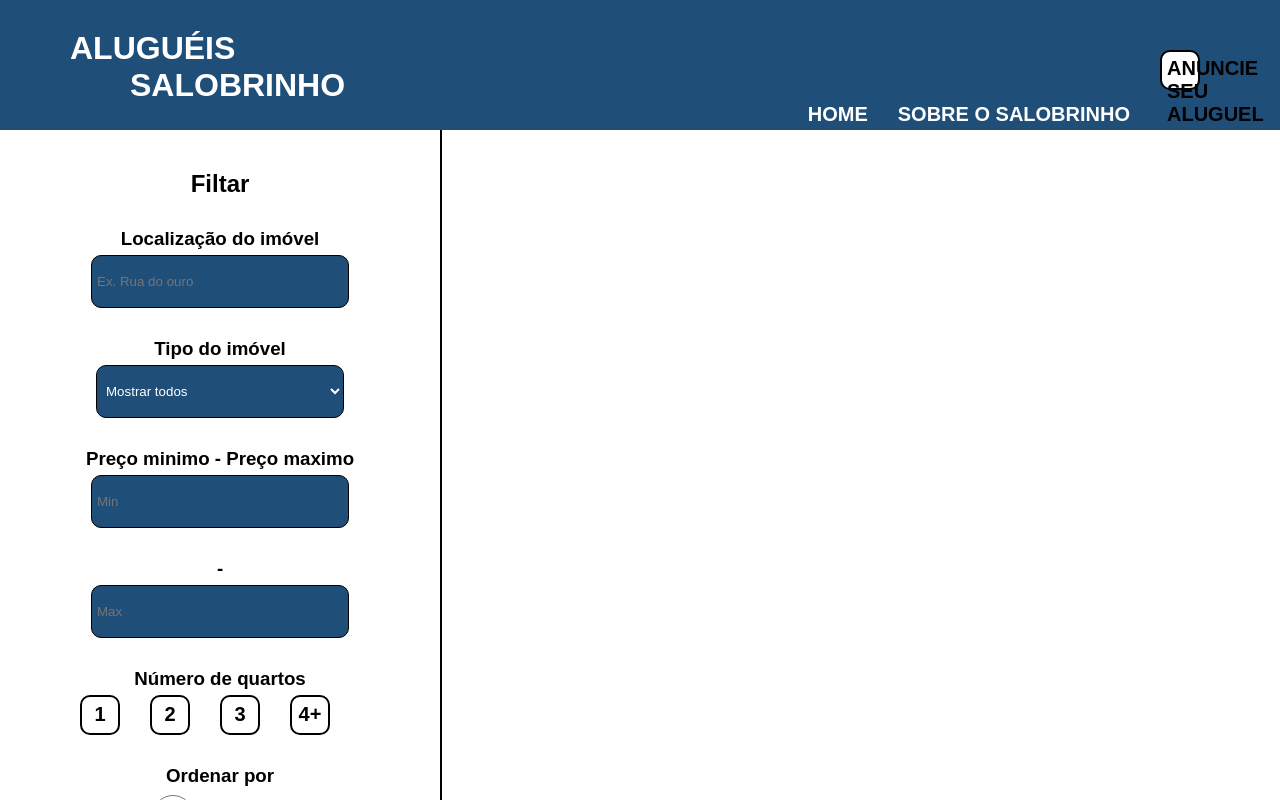
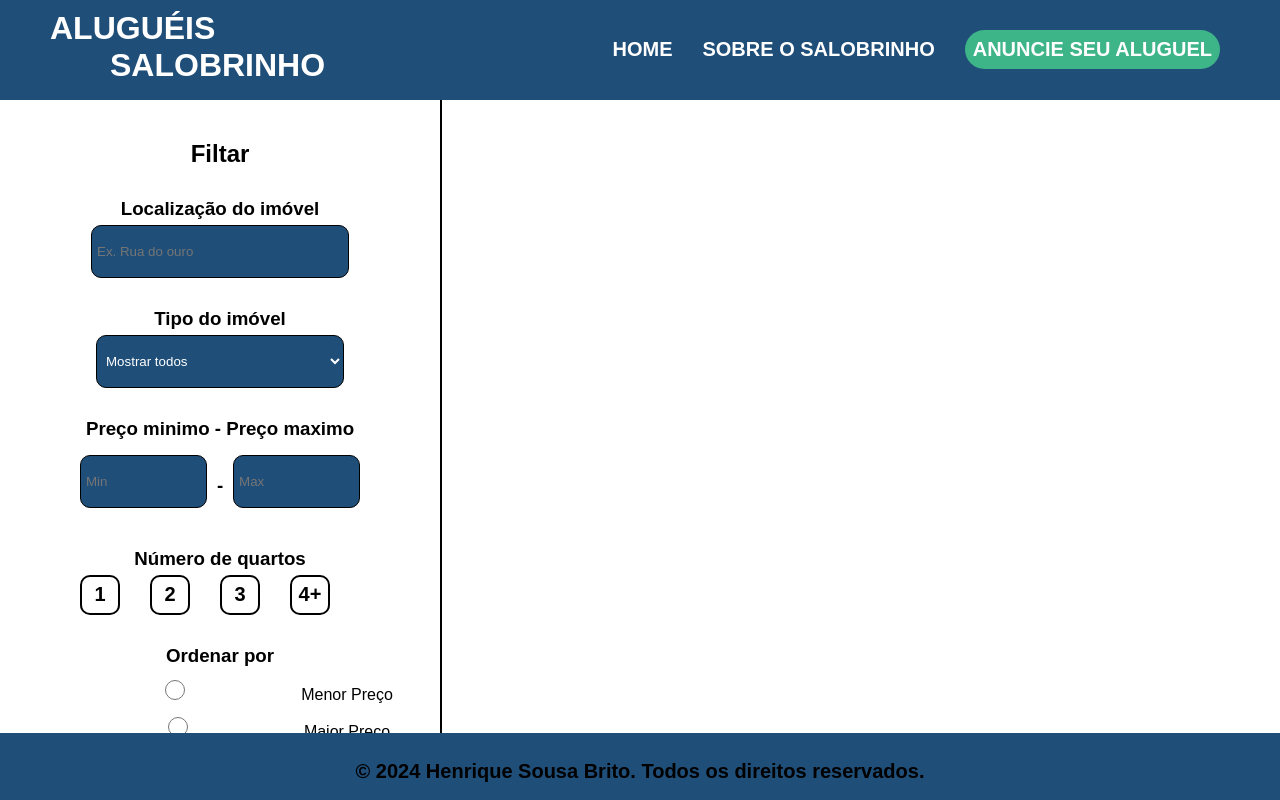
Before and after one commit to HenriqueSBDEV/Alugueis-Salobrinho, a React (Create React App) app in the folder client/: page / in a window 1280 px wide. Built offline with nearby package versions, Linux system fonts and the light colour scheme.

Commit message:
Criando componente Footer

```diff
--- a/client/src/App.js
+++ b/client/src/App.js
@@ -1,13 +1,15 @@
 import './App.css';
+import Footer from './components/Footer/Footer';
 import "./components/Header/Header"
 import Header from './components/Header/Header';
-import SearchBar from './components/SearchBar/SearchBAr';
+import SearchBar from './components/SearchBar/SearchBar';
 
 function App() {
   return (
     <div>
       <Header></Header>
       <SearchBar></SearchBar>
+      <Footer></Footer>
     </div>
   );
 }
--- /dev/null
+++ b/client/src/components/Footer/Footer.jsx
@@ -0,0 +1,12 @@
+import React from "react";
+import "../../styles/Footer/Footer.css"
+
+const Footer = ()=>{
+  return(
+    <div className="div-footer">
+      <h4 className="text-footer">© 2024 Henrique Sousa Brito. Todos os direitos reservados.</h4>
+    </div>
+  );
+}
+
+export default Footer;
--- a/client/src/components/Header/Header.jsx
+++ b/client/src/components/Header/Header.jsx
@@ -1,5 +1,5 @@
 import React from "react";
-import "../../styles/Header.css"
+import "../../styles/Header/Header.css"
 
 const Header = () =>{
   return(
--- a/client/src/components/SearchBar/SearchBAr.jsx
+++ b/client/src/components/SearchBar/SearchBar.jsx
@@ -1,5 +1,5 @@
 import React from "react";
-import "../../styles/SearchBar.module.css";
+import "../../styles/SearchBar/SearchBar.css";
 
 const SearchBar = () =>{
   return(
@@ -23,24 +23,24 @@ const SearchBar = () =>{
       </div>
       <h3>Número de quartos</h3>
       <div className="num-quartos">
-        <button>1</button>
-        <button>2</button>
-        <button>3</button>
-        <button>4+</button>
+        <button className="button-Search">1</button>
+        <button className="button-Search">2</button>
+        <button className="button-Search">3</button>
+        <button className="button-Search">4+</button>
       </div>
       <h3>Ordenar por</h3>
         <div id="order-label">
           <label>
-            <input type="radio" name="sort" id="" className="input-radio"/> Menor Preço
+            <input type="radio" name="sort" id="" className="input-radio"/>Menor Preço
           </label>
           <label>
-            <input type="radio" name="sort" id="" className="input-radio"/> Maior Preço
+            <input type="radio" name="sort" id="" className="input-radio"/>Maior Preço
           </label>
           <label>
-            <input type="radio" name="sort" id="" className="input-radio"/> Mais recentes
+            <input type="radio" name="sort" id="" className="input-radio"/>Mais recentes
           </label>
         </div>
-      <input type="button" value="Buscar" />
+      <input type="button" value="Buscar" className="buscar"/>
     </aside>
   );
 }
--- /dev/null
+++ b/client/src/styles/Footer/Footer.css
@@ -0,0 +1,13 @@
+.div-footer{
+  width: 100%;
+  position: fixed;
+  bottom: 0;
+  background-color: #1F4E79;
+  height: 67px;
+}
+
+.text-footer{
+  text-align: center;
+  font-weight: bold;
+  font-size: 20px;
+}
--- a/client/src/styles/Header.css
+++ b/client/src/styles/Header/Header.css
@@ -11,11 +11,11 @@ header {
   justify-content: space-between;
   background-color: #1F4E79;
   width: 100vw;
-  height: 130px;
+  height: 100px;
 }
 
 .title{
-  margin: 30px;
+  margin: 10px;
 }
 
 h1{
@@ -30,7 +30,7 @@ h1{
 
 .header-links{
   padding: 20px;
-  margin: 30px;
+  margin: 10px;
 }
 
 a{
--- a/client/src/styles/SearchBar.module.css
+++ b/client/src/styles/SearchBar/SearchBar.css
@@ -45,7 +45,7 @@ select{
   justify-content: center;
 }
 
-button{
+.button-Search{
   padding: 5px;
   width: 40px;
   height: 40px;
@@ -61,10 +61,17 @@ button:focus{
 }
 
 label{
-  margin: 0px;
+  text-align: center;
+  margin: 5px;
   padding: 0px;
 }
 
+.buscar{
+  background-color: #3EB489;
+  color: #fff;
+  font-weight: bold;
+  font-size: 20px;
+}
 
 #order-label{
   display: flex;
@@ -73,6 +80,5 @@ label{
 }
 
 .input-radio{
-  width: 30px;
-  height: 30px;
+  height: 20px;
 }
```
Also changed, not shown: client/src/components/Footer/Footer.tsx (deleted), client/src/styles/Footer.css (deleted).
